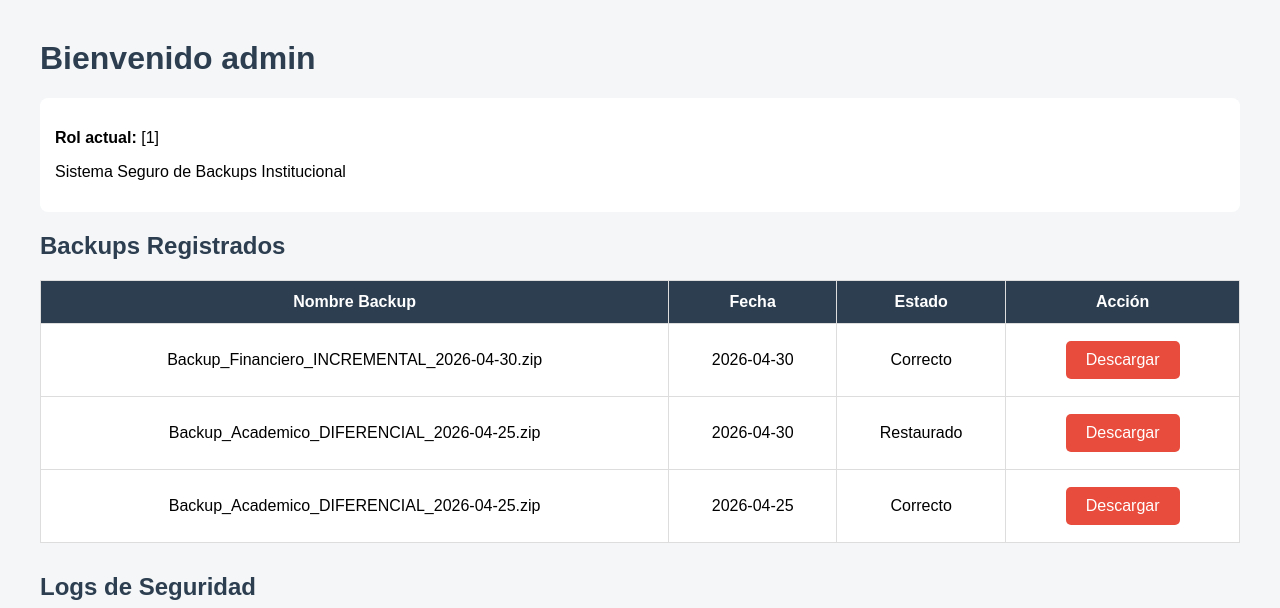
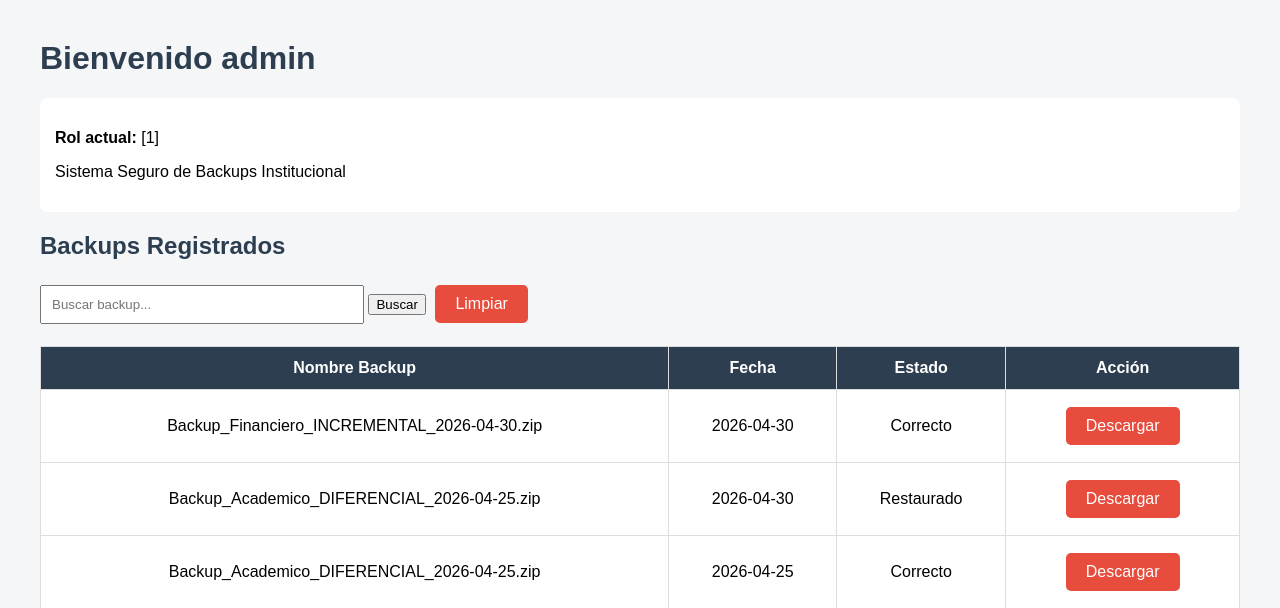
Before and after one commit to DavidPuentes25/BackupSeguro, a Flask app: page /dashboard in a window 1280 px wide. Shown: the top 608 px of the page. Run offline with Flask 3, Linux system fonts and the light colour scheme; a user stored in the database is signed in; data comes from the database, SQL or seed files in the repository; both versions use the stored data as it was after the commit.

Commit message:
buscador

```diff
--- a/app.py
+++ b/app.py
@@ -114,16 +114,24 @@ def dashboard():
     if "usuario" not in session:
         return redirect(url_for("login"))
 
+    buscar = request.args.get("buscar", "")
+
     conexion = sqlite3.connect("database.db")
     cursor = conexion.cursor()
 
-    # Obtener backups
-    cursor.execute("""
-        SELECT id, nombre, fecha, estado
-        FROM backups
-        ORDER BY id DESC
-        LIMIT 10
-    """)
+    if buscar == "":
+        cursor.execute("""
+            SELECT id, nombre, fecha, estado
+            FROM backups
+            ORDER BY id DESC
+        """)
+    else:
+        cursor.execute("""
+            SELECT id, nombre, fecha, estado
+            FROM backups
+            WHERE nombre LIKE ?
+            ORDER BY id DESC
+        """, ('%' + buscar + '%',))
 
     datos_backups = cursor.fetchall()
 
@@ -137,7 +145,6 @@ def dashboard():
             "estado": fila[3]
         })
 
-    # Obtener logs
     cursor.execute("""
         SELECT usuario, evento, fecha
         FROM logs
@@ -154,7 +161,8 @@ def dashboard():
         usuario=session["usuario"],
         rol=session["rol"],
         backups=backups,
-        logs=logs
+        logs=logs,
+        buscar=buscar
     )
 
 @app.route("/logout")
@@ -186,7 +194,7 @@ def crear_backup():
         if not os.path.exists("backups"):
             os.mkdir("backups")
 
-        # Rutas exactas
+        # Definir carpeta origen según área
         if area == "Academico":
             ruta_origen = "datos/academico"
         elif area == "Financiero":
@@ -198,20 +206,33 @@ def crear_backup():
 
         ruta_destino = f"backups/{nombre}"
 
-        # Crear ZIP real
+        # Crear archivo ZIP
         with zipfile.ZipFile(ruta_destino, "w") as zipf:
 
+            # Agregar archivos de la carpeta
             for carpeta, subcarpetas, archivos in os.walk(ruta_origen):
                 for archivo in archivos:
                     ruta_archivo = os.path.join(carpeta, archivo)
                     zipf.write(ruta_archivo, arcname=archivo)
 
-            # Agregar base de datos académica
+            # Agregar base de datos según área
             if area.lower() == "academico":
                 if os.path.exists("academico.db"):
                     zipf.write("academico.db", arcname="academico.db")
 
-        # Guardar en BD
+            elif area.lower() == "financiero":
+                if os.path.exists("financiero.db"):
+                    zipf.write("financiero.db", arcname="financiero.db")
+
+            elif area.lower() == "rrhh":
+                if os.path.exists("rrhh.db"):
+                    zipf.write("rrhh.db", arcname="rrhh.db")
+
+            elif area.lower() == "investigacion":
+                if os.path.exists("investigacion.db"):
+                    zipf.write("investigacion.db", arcname="investigacion.db")
+
+        # Guardar registro en base de datos
         conexion = sqlite3.connect("database.db")
         cursor = conexion.cursor()
 
@@ -235,7 +256,7 @@ def eliminar_backup(id):
     if "usuario" not in session:
         return redirect(url_for("login"))
 
-    if session["rol"] != "admin":
+    if session["rol"] not in ["admin", "operador"]:
         return "Acceso denegado"
 
     conexion = sqlite3.connect("database.db")
@@ -325,7 +346,7 @@ def papelera():
     if "usuario" not in session:
         return redirect(url_for("login"))
 
-    if session["rol"] != "admin":
+    if session["rol"] not in ["admin", "operador"]:
         return "Acceso denegado"
 
     archivos = []
--- a/templates/dashboard.html
+++ b/templates/dashboard.html
@@ -63,6 +63,22 @@ a{
 
 <h2>Backups Registrados</h2>
 
+<form method="GET" action="/dashboard">
+
+<input type="text"
+name="buscar"
+placeholder="Buscar backup..."
+value="{{buscar}}"
+style="padding:10px; width:300px;">
+
+<button type="submit">Buscar</button>
+
+<a href="/dashboard">Limpiar</a>
+
+</form>
+
+<br>
+
 <table>
 <tr>
     <th>Nombre Backup</th>
@@ -80,7 +96,7 @@ a{
 
         <a href="/descargar_backup/{{backup.nombre}}">Descargar</a>
 
-        {% if rol|trim|lower == "admin" %}
+        {% if rol|trim|lower == "admin" or rol|trim|lower == "operador" %}
         <a href="/eliminar_backup/{{backup.id}}">Eliminar</a>
         {% endif %}
 
```
Also changed, not shown: database.db, static/qr.png, 3 other files.
